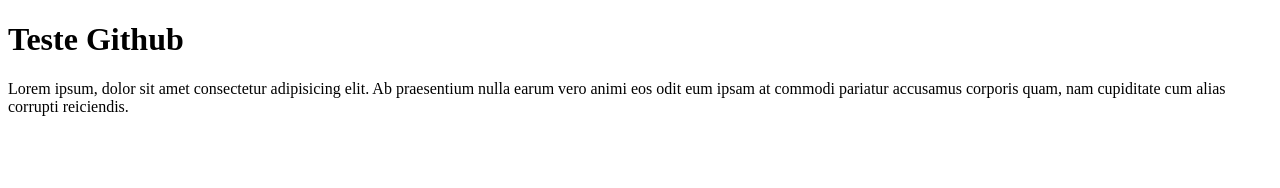
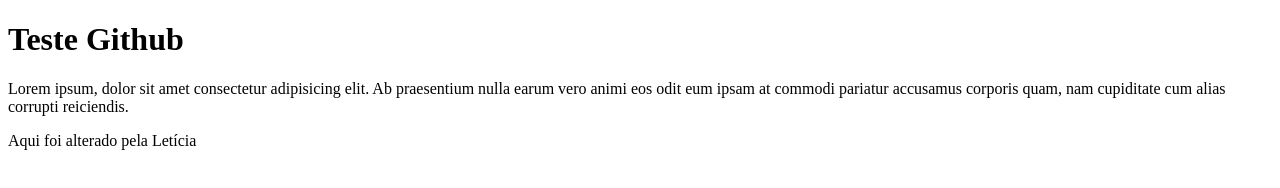
Before and after one commit to laufrnnds/teste-github, a plain HTML site: page index.html in a window 1280 px wide. Drawn offline with Linux system fonts and the light colour scheme.

Commit message:
Adicionado o paragrafo de apresentação

```diff
--- a/index.html
+++ b/index.html
@@ -1,11 +1,13 @@
 <!DOCTYPE html>
 <html lang="ept-BR">
+
 <head>
   <meta charset="UTF-8" />
   <meta http-equiv="X-UA-Compatible" content="IE=edge" />
   <meta name="viewport" content="width=device-width, initial-scale=1.0" />
   <title>Teste do Github</title>
 </head>
+
 <body>
   <h1>Teste Github</h1>
 
@@ -14,5 +16,7 @@
     nulla earum vero animi eos odit eum ipsam at commodi pariatur accusamus
     corporis quam, nam cupiditate cum alias corrupti reiciendis.
   </p>
+  <p>Aqui foi alterado pela Letícia</p>
 </body>
+
 </html>
```
Lines whose indentation alone changed are shown as unchanged.
